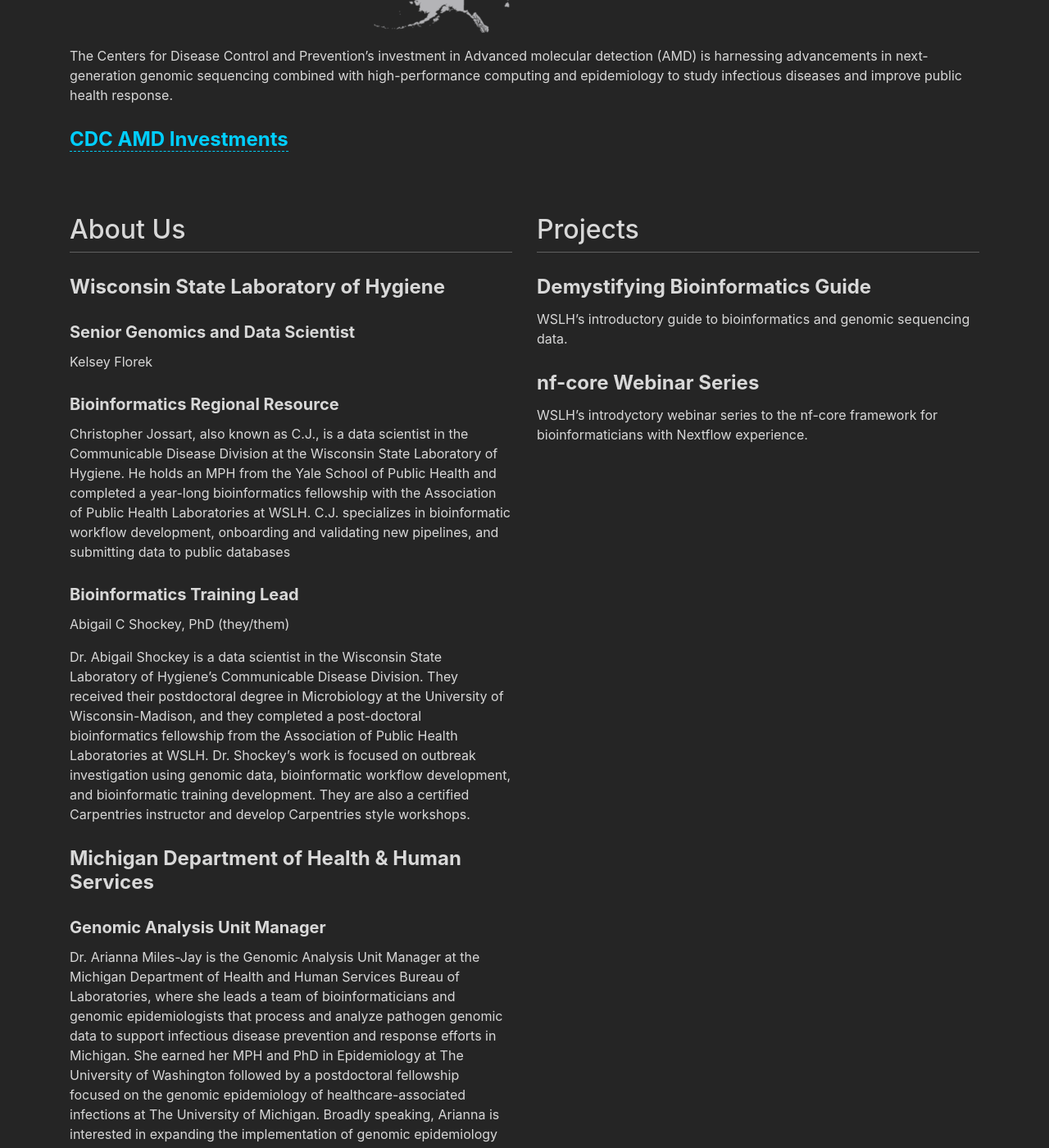
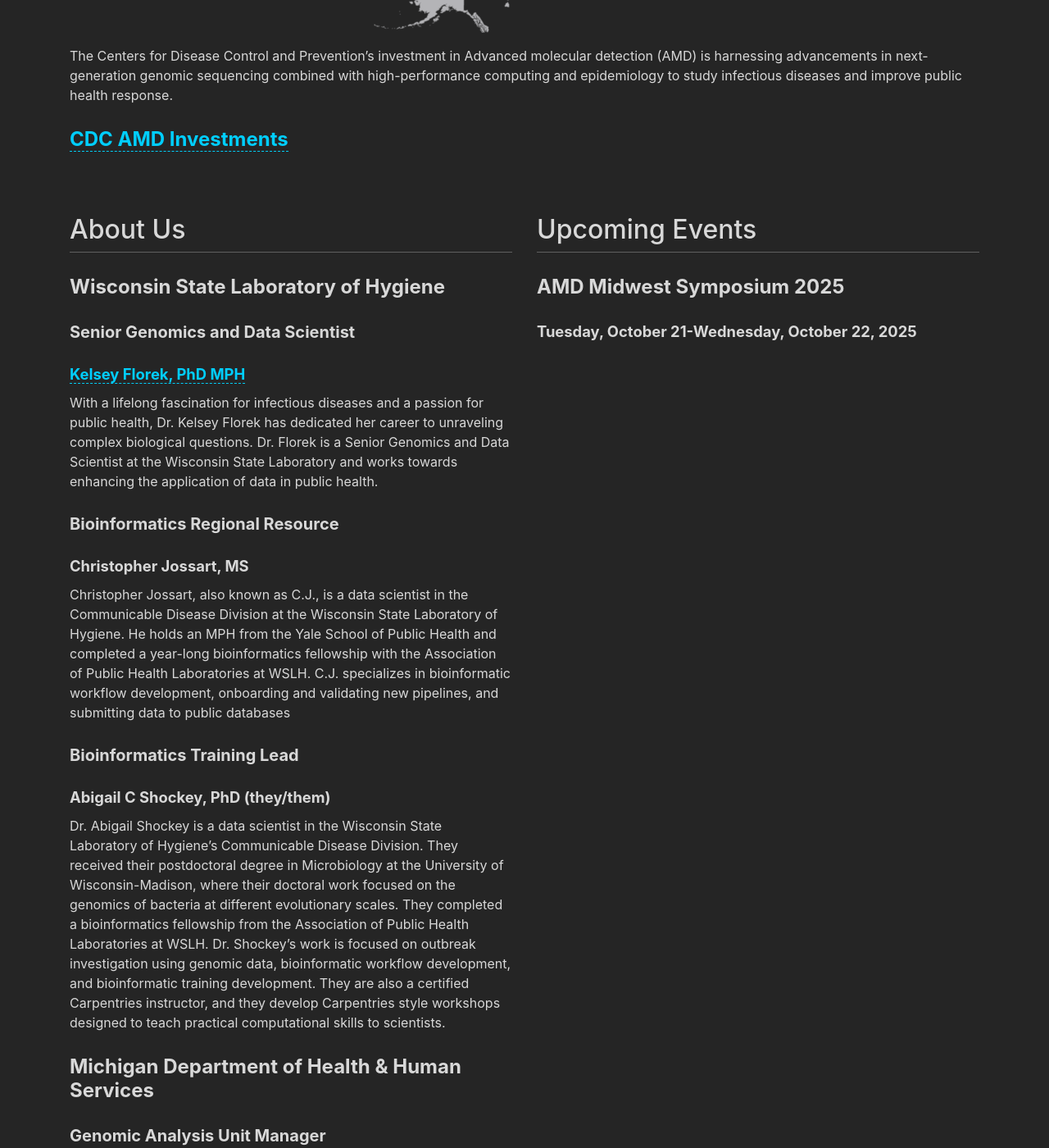
Before and after one commit to StaPH-B/midwest-region, a Jekyll site: the page built from index.md, in a window 1280 px wide and 1400 px high, scrolled down 546 px. Shown: the whole window at 82% size. Built offline with Jekyll 4.4.1, drawn with Linux system fonts in a browser that asks for light colours; nearby versions of some CDN libraries; comment, search, counter and statistics services are not loaded; some of the changed text lies outside the part shown.

```diff
--- a/_config.yml
+++ b/_config.yml
@@ -20,30 +20,32 @@ links:
       brand: true
       url: https://github.com/StaPH-B/midwest-region
   homepage:
-    - title: Guides
-      icon: chart-bar
-      brand: false
-      url: guides.html
     - title: Trainings
-      icon: compass
+      icon:
       brand: false
       url: trainings.html
-    - title: Videos
-      icon: play-circle
+    - title: Resources
+      icon:
       brand: false
-      url: videos.html
+      url: resources.html
+    - title: Events
+      icon:
+      brand: false
+      url: events.html
+#    - title: Consultations
+#      icon:
+#      brand: false
+#      url: consultations.html
+
   footer:
 
 collections:
-  guides:
-    output: true
-    sort_by: guide_number
   trainings:
     output: true
     sort_by: training_number
-  videos:
-    output: false
-
+  resources:
+    output: true
+    sort_by: resource_number
 
 ui:
   mode: 'dark' # 'auto', 'dark', 'light'
@@ -95,3 +97,5 @@ exclude:
   - LICENSE.md
   - README.md
   - screenshot.png
+
+exclude: ["templates/"]
--- a/index.md
+++ b/index.md
@@ -22,41 +22,50 @@ The Centers for Disease Control and Prevention's investment in Advanced molecula
 
 #### Senior Genomics and Data Scientist
 
-Kelsey Florek
+##### [Kelsey Florek, PhD MPH](https://k-florek.net/)
+
+With a lifelong fascination for infectious diseases and a passion for public health, Dr. Kelsey Florek has dedicated her career to unraveling complex biological questions. Dr. Florek is a Senior Genomics and Data Scientist at the Wisconsin State Laboratory and works towards enhancing the application of data in public health.
 
 #### Bioinformatics Regional Resource
+
+##### Christopher Jossart, MS
 
 Christopher Jossart, also known as C.J., is a data scientist in the Communicable Disease Division at the Wisconsin State Laboratory of Hygiene. He holds an MPH from the Yale School of Public Health and completed a year-long bioinformatics fellowship with the Association of Public Health Laboratories at WSLH. C.J. specializes in bioinformatic workflow development, onboarding and validating new pipelines, and submitting data to public databases
 
 #### Bioinformatics Training Lead
 
-Abigail C Shockey, PhD (they/them)
+##### Abigail C Shockey, PhD (they/them)
 
-Dr. Abigail Shockey is a data scientist in the Wisconsin State Laboratory of Hygiene's Communicable Disease Division. They received their postdoctoral degree in Microbiology at the University of Wisconsin-Madison, and they completed a post-doctoral bioinformatics fellowship from the Association of Public Health Laboratories at WSLH. Dr. Shockey’s work is focused on outbreak investigation using genomic data, bioinformatic workflow development, and bioinformatic training development. They are also a certified Carpentries instructor and develop Carpentries style workshops.
+Dr. Abigail Shockey is a data scientist in the Wisconsin State Laboratory of Hygiene's Communicable Disease Division. They received their postdoctoral degree in Microbiology at the University of Wisconsin-Madison, where their doctoral work focused on the genomics of bacteria at different evolutionary scales. They completed a bioinformatics fellowship from the Association of Public Health Laboratories at WSLH. Dr. Shockey’s work is focused on outbreak investigation using genomic data, bioinformatic workflow development, and bioinformatic training development. They are also a certified Carpentries instructor, and they develop Carpentries style workshops designed to teach practical computational skills to scientists.
 
 ### Michigan Department of Health & Human Services
 
 #### Genomic Analysis Unit Manager
 
+##### Arianna Miles-Jay, PhD MPH
+
 Dr. Arianna Miles-Jay is the Genomic Analysis Unit Manager at the Michigan Department of Health and Human Services Bureau of Laboratories, where she leads a team of bioinformaticians and genomic epidemiologists that process and analyze pathogen genomic data to support infectious disease prevention and response efforts in Michigan. She earned her MPH and PhD in Epidemiology at The University of Washington followed by a postdoctoral fellowship focused on the genomic epidemiology of healthcare-associated infections at The University of Michigan. Broadly speaking, Arianna is interested in expanding the implementation of genomic epidemiology within state and local public health through developing sustainable and flexible systems to analyze pathogen sequence data, as well as through teaching the current and future workforce about the power of genomic epidemiology to improve public health.
+
+### Bioinformatics Regional Resource
+
+##### John Chodkowski, PhD
+
+John Chodkowski is a Bioinformatics Specialist within the Genomics Analysis Unit at the Michigan Department of Health & Human Services (MDHHS). He received his doctoral degree in Microbiology and Molecular Genetics at Michigan State University. His current work focuses on bioinformatic pipeline development within the nextflow framework, particularly with respect to viruses and TB, and serving as a co-bioinformatics regional resource.
 
 #### Bioinformatics Training Lead
 
-Macy E. Pell, PhD (she/her)
+##### Macy E. Pell, PhD (she/her)
 
 Macy is the AMD Training Lead and Analyst for the Genomics Section at the Michigan Department of Health and Human Services – Bureau of Laboratories. She obtained her PhD in Microbiology and Molecular Genetics from Michigan State University where she received extensive training in genomic sequencing, analysis, and interpretation of infectious diseases. As a seasoned science communicator, Macy focuses on curating and facilitating training resources and events for the public health workforce affiliated with advanced molecular detection efforts (i.e., sequencing, bioinformatics, and genomic epidemiology) in the Midwest region.
 
 </div>
 <div class="col-lg-6" markdown="1">
 
-## Projects
+## Upcoming Events
 {:.mt-lg-0}
 
-### Demystifying Bioinformatics Guide
-WSLH's introductory guide to bioinformatics and genomic sequencing data.
-
-### nf-core Webinar Series
-WSLH's introdyctory webinar series to the nf-core framework for bioinformaticians with Nextflow experience.
+### AMD Midwest Symposium 2025
+##### Tuesday, October 21-Wednesday, October 22, 2025
 
 </div>
 </div>
```
Also changed, not shown: _trainings/nf-core_training.md (+23 -5 lines), trainings.md (line endings or trailing spaces).
